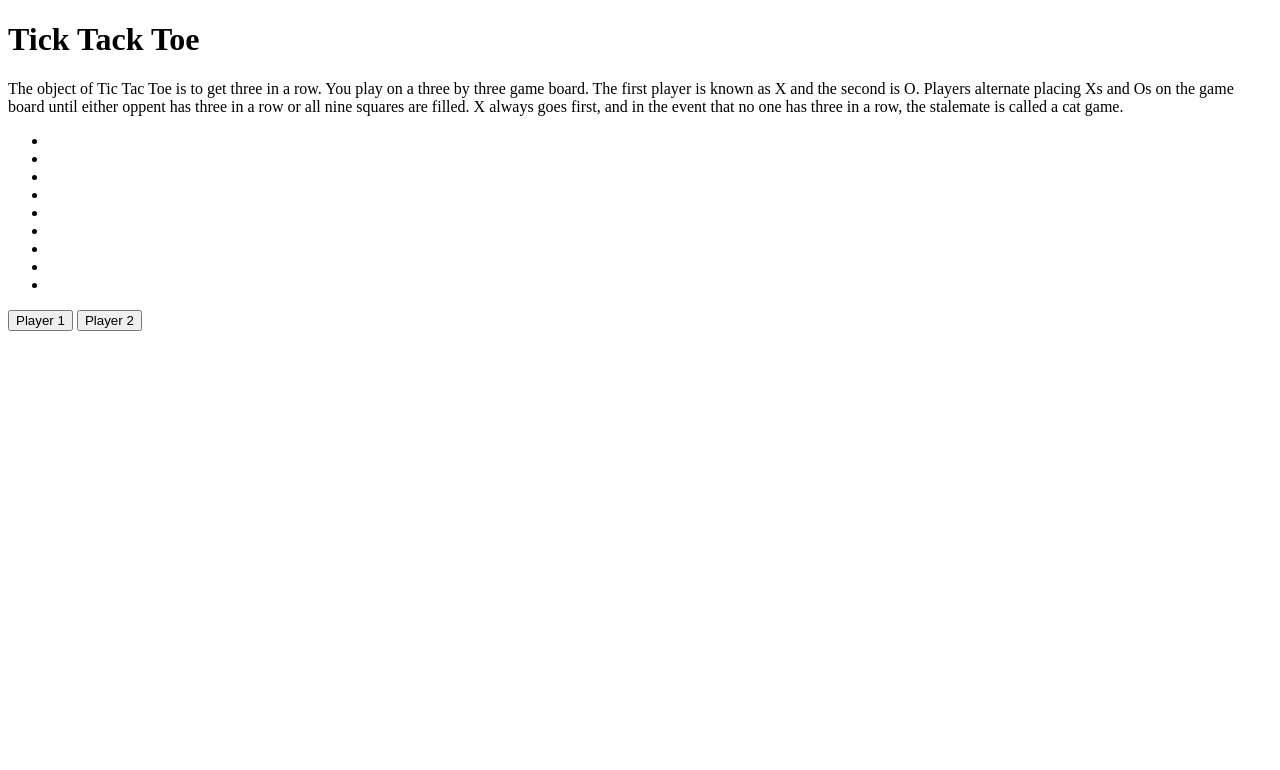
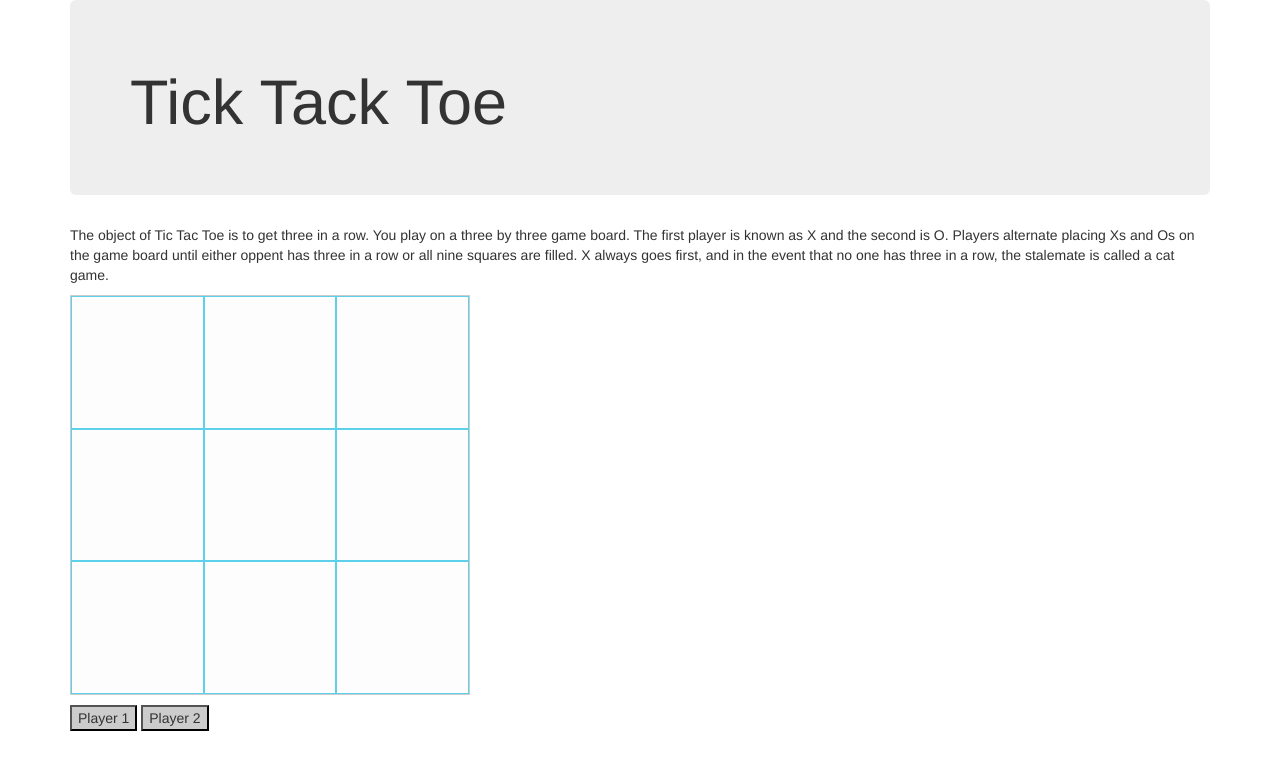
Before and after one commit to richaSha/Tick-Tack, a plain HTML site: page index.html in a window 1280 px wide. Both pictures are taken after a click on the button "Player 1". Drawn offline with Linux system fonts and the light colour scheme.

Commit message:
setup design for the beginning of game

```diff
--- a/css/styles.css
+++ b/css/styles.css
@@ -0,0 +1,20 @@
+ul {
+  height: 40rem;
+  width: 40rem;
+  background: #fdfdfd;
+  border: 1px solid #ccc;
+  padding: 0px;
+}
+ul li {
+  float: left;
+  width: 33.3%;
+  height: 33.3%;
+  list-style: none;
+  border: 1px solid #5dd1ec;
+}
+button {
+  background: #ccc;
+}
+.active {
+  background: green;
+}
--- a/index.html
+++ b/index.html
@@ -3,6 +3,11 @@
   <head>
     <meta charset="utf-8">
     <title>Tick Tack Toe</title>
+    <link rel="stylesheet" href="css/bootstrap.css">
+    <link rel="stylesheet" href="css/styles.css">
+    <script type="text/javascript" src="js/jquery-3.2.1.js"></script>
+    <script type="text/javascript" src="js/scripts.js"></script>
+    <script type="text/javascript" src="js/bootstrap.js"></script>
   </head>
   <body>
     <div class="container">
@@ -12,17 +17,17 @@
       <div class="gameBoard">
         <p class="rules">The object of Tic Tac Toe is to get three in a row. You play on a three by three game board. The first player is known as X and the second is O. Players alternate placing Xs and Os on the game board until either oppent has three in a row or all nine squares are filled. X always goes first, and in the event that no one has three in a row, the stalemate is called a cat game.</p>
         <ul>
-          <li class="space1"></li>
-          <li class="space2"></li>
-          <li class="space3"></li>
-          <li class="space4"></li>
-          <li class="space5"></li>
-          <li class="space6"></li>
-          <li class="space7"></li>
-          <li class="space8"></li>
-          <li class="space9"></li>
+          <li class="space1" title="0"></li>
+          <li class="space2" title="1"></li>
+          <li class="space3" title="2"></li>
+          <li class="space4" title="3"></li>
+          <li class="space5" title="4"></li>
+          <li class="space6" title="5"></li>
+          <li class="space7" title="6"></li>
+          <li class="space8" title="7"></li>
+          <li class="space9" title="8"></li>
         </ul>
-        <button type="button" name="button" class="player1">Player 1</button>
+        <button type="button" name="button" class="player1 active">Player 1</button>
         <button type="button" name="button" class="player2">Player 2</button>
       </div>
     </div>
--- a/js/scripts.js
+++ b/js/scripts.js
@@ -0,0 +1,34 @@
+// Business logic
+var i = null;
+var X = 1;
+var O =0;
+var space1 = space2 = space3 = space4 = space5 = space6 = space7 = space8 = space9 = i;
+function Player(name, sign){
+  this.name = name;
+  this.sign = sign;
+  this.spaceMarked = [space1,space2,space3,space4,space5,space6,space7,space8,
+    space9];
+}
+
+function Board(){
+  this.board = [[], [], [], [], [], [], [], [], []];
+}
+
+// Board.prototype.checkBoard(row){
+//   row.
+// }
+
+
+// User interface
+$(document).ready(function(){
+  var Player1 = new Player("Player1", "X");
+  $('button').click(function() {
+    $(this).toggleClass('active');
+  });
+  $("ul li ").click(function(){
+    var userInput = this.title;
+    $(this).css("background","#ccc");
+    Player1.spaceMarked[userInput] = X;
+    $('button').trigger("click");
+  });
+});
```
Also changed, not shown: img/original.png (added), 1 other file.
